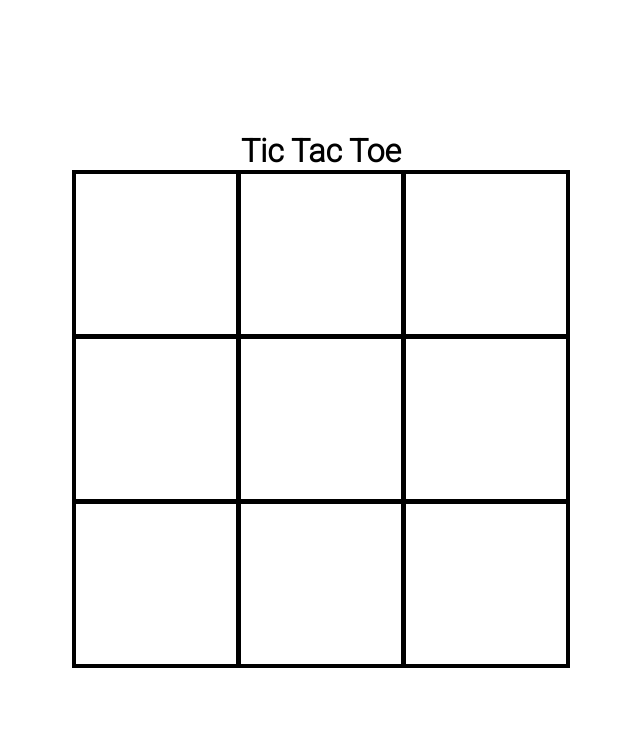
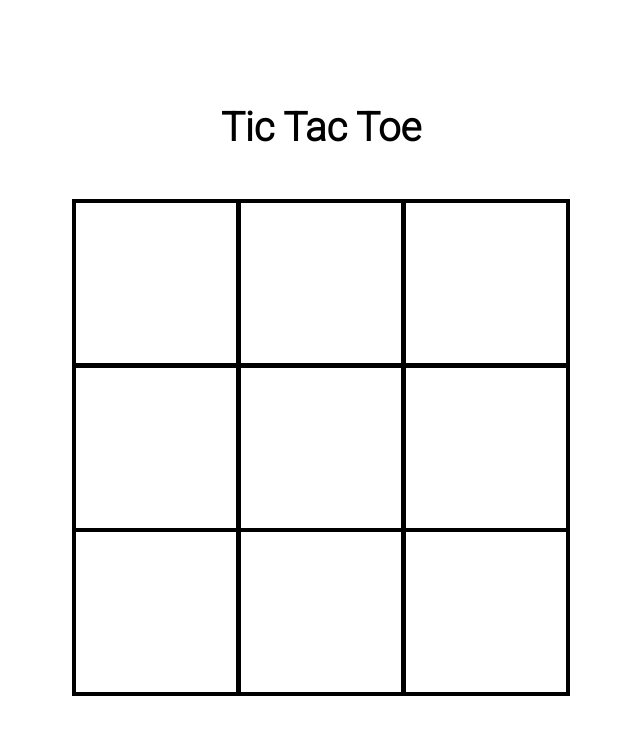
Before and after one commit to NedzadDonlagic04/reactjs-tic-tac-toe, a React (Vite) app: page / in a window 1280 px wide. Shown: the top 734 px of the page, without its empty margins (319-959 px from the left). Built offline with nearby package versions, Linux system fonts and the light colour scheme.

Commit message:
Created CSS variable for font size and title class

```diff
--- a/src/index.css
+++ b/src/index.css
@@ -9,14 +9,24 @@
     font-family: 'Roboto', sans-serif;
 }
 
+:root {
+	--h1-font-size: max(5vmin, 2rem);
+}
+
 html {
     font-size: 16px;
 }
 
 #root {
 	min-height: 100vh;
+
 	display: flex;
 	flex-direction: column;
 	justify-content: center;
 	align-items: center;
+	gap: 3rem;
 }
+
+.tic-tac-toe-title {
+	font-size: var(--h1-font-size);
+}
```
